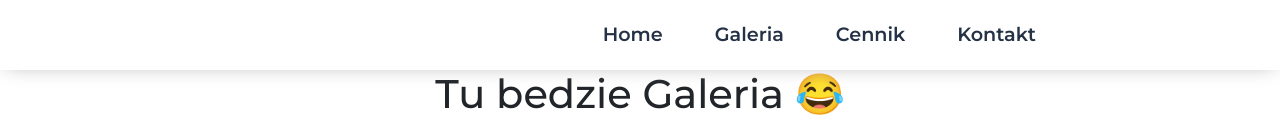
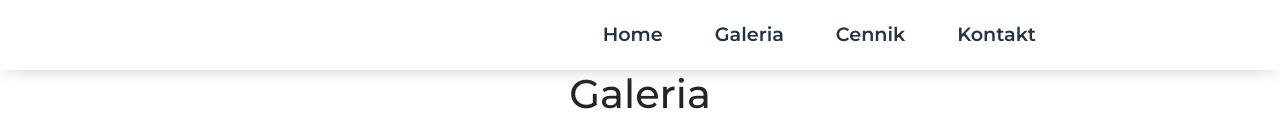
Before and after one commit to zbigniewstefaniuk/nails-reservation-page, a React (Create React App) app: page /gallery in a window 1280 px wide. Shown: the top 140 px of the page. Built offline with nearby package versions, Linux system fonts and the light colour scheme; grey boxes are pictures that could not be loaded.

Commit message:
add: header text

```diff
--- a/src/components/GalleryComp.js
+++ b/src/components/GalleryComp.js
@@ -1,11 +1,11 @@
 import Images from "./Images"
 
-import styles from '../styles/Gallery.module.css'
+import styles from "../styles/Gallery.module.css"
 
 function GalleryComp() {
   return (
     <div>
-            <h1>Tu bedzie Galeria 😂</h1>
+      <h1 className={styles.header}>Galeria</h1>
       <div className={styles.main_images_container}>
         <Images />
       </div>
```
Lines whose indentation alone changed are shown as unchanged.
